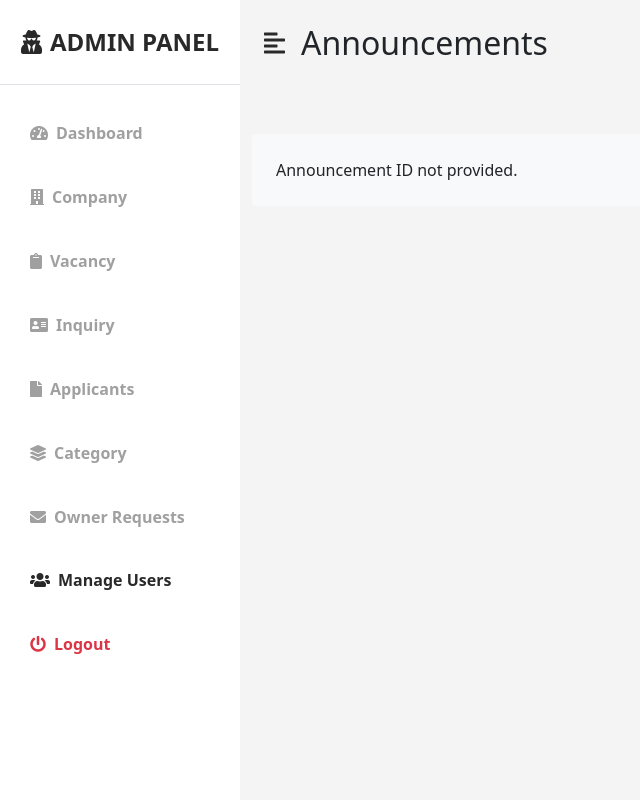
After one commit to bons11/yes, a PHP site: page /admin/page-edit-announcement.php in a window 1280 px wide. The commit adds this page. Shown: the whole page, without its empty margins (0-640 px from the left). Run offline with PHP 8.4, Linux system fonts and the light colour scheme; data comes from the database, SQL or seed files in the repository.

Commit message:
edit/delete function on announcement added

```diff
--- /dev/null
+++ b/JobPortal/src/admin/page-edit-announcement.php
@@ -0,0 +1,152 @@
+<?php
+include 'date_end.php';
+session_start(); // Start the session
+?>
+<!DOCTYPE html>
+<html lang="en">
+
+<head>
+    <meta charset="UTF-8">
+    <meta http-equiv="X-UA-Compatible" content="IE=edge">
+    <meta name="viewport" content="width=device-width, initial-scale=1.0">
+    <link href="https://cdn.jsdelivr.net/npm/bootstrap@5.0.0-beta3/dist/css/bootstrap.min.css" rel="stylesheet" />
+    <link rel="stylesheet" href="https://cdnjs.cloudflare.com/ajax/libs/font-awesome/5.15.3/css/all.min.css" />
+    <link rel="stylesheet" href="style/styles.css" />
+    <title>Edit User</title>
+    <link href="img/bugallon-seal.png" rel="icon">
+</head>
+
+<body>
+
+    <style>
+        /* Add custom styles for the scrollable content area */
+        #page-content-wrapper {
+            overflow-y: auto;
+            max-height: calc(100vh - 56px);
+            /* Adjust according to your header's height */
+        }
+    </style>
+
+    <div class="d-flex" id="wrapper">
+        <!-- Sidebar -->
+        <!-- Sidebar -->
+        <div class="bg-white" id="sidebar-wrapper">
+            <div class="sidebar-heading text-center py-4 primary-text fs-4 fw-bold text-uppercase border-bottom">
+                <i class="fas fa-user-secret me-2"></i>Admin Panel
+            </div>
+            <div class="list-group list-group-flush my-3">
+                <a href="page-dashboard.php"
+                    class="list-group-item list-group-item-action bg-transparent second-text fw-bold">
+                    <i class="fas fa-tachometer-alt me-2"></i>Dashboard
+                </a>
+                <a href="page-company.php"
+                    class="list-group-item list-group-item-action bg-transparent second-text fw-bold">
+                    <i class="fas fa-building me-2"></i>Company
+                </a>
+                <a href="page-vacancy.php"
+                    class="list-group-item list-group-item-action bg-transparent second-text fw-bold">
+                    <i class="fas fa-clipboard me-2"></i>Vacancy
+                </a>
+                <a href="page-inquiry.php"
+                    class="list-group-item list-group-item-action bg-transparent second-text fw-bold">
+                    <i class="fas fa-address-card me-2"></i>Inquiry
+                </a>
+                <a href="page-applicants.php"
+                    class="list-group-item list-group-item-action bg-transparent second-text fw-bold">
+                    <i class="fas fa-file me-2"></i>Applicants
+                </a>
+                <a href="page-category.php"
+                    class="list-group-item list-group-item-action bg-transparent second-text fw-bold">
+                    <i class="fas fa-layer-group me-2"></i>Category
+                </a>
+                <a href="job-owner-request.php"
+                    class="list-group-item list-group-item-action bg-transparent second-text fw-bold">
+                    <i class="fas fa-envelope me-2"></i>Owner Requests
+                </a>
+                <a href="page-user-list.php"
+                    class="list-group-item list-group-item-action bg-transparent second-text active">
+                    <i class="fas fa-users me-2"></i>Manage Users
+                </a>
+                <a href="#" class="list-group-item list-group-item-action bg-transparent text-danger fw-bold"><i
+                        class="fas fa-power-off me-2"></i>Logout
+                </a>
+            </div>
+        </div>
+        <!-- /#sidebar-wrapper -->
+
+        <!-- Page content wrapper -->
+        <div id="page-content-wrapper">
+            <nav class="navbar navbar-expand-lg navbar-light bg-transparent py-4 px-4">
+                <div class="d-flex align-items-center">
+                    <i class="fas fa-align-left primary-text fs-4 me-3" id="menu-toggle"></i>
+                    <h2 class="fs-2 m-0">Announcements</h2>
+                </div>
+
+            </nav>
+            <!-- /Top navigation bar -->
+
+            <!-- Main content container -->
+            <div class="container mt-5">
+                <!-- Edit user form -->
+                <div class="bg-light p-4 rounded">
+                    <?php
+                    include '../auth/php/config.php';
+
+                    if (isset($_GET['id']) && !empty($_GET['id'])) {
+                        $id = mysqli_real_escape_string($con, $_GET['id']);
+                        $query = "SELECT * FROM tbl_announcement WHERE id = '$id'";
+                        $result = mysqli_query($con, $query);
+
+                        if ($result && mysqli_num_rows($result) > 0) {
+                            $announcement = mysqli_fetch_assoc($result);
+                            ?>
+                            <form action="edit-announcement.php" method="POST" enctype="multipart/form-data">
+                                <input type="hidden" name="id" value="<?php echo $id; ?>">
+                                <!-- Hidden input to hold announcement id -->
+                                <div class="mb-3">
+                                    <label for="event_name" class="form-label">Event Name</label>
+                                    <input type="text" class="form-control" id="event_name" name="event_name"
+                                        value="<?php echo htmlspecialchars($announcement['event_name']); ?>" required>
+                                </div>
+                                <div class="mb-3">
+                                    <label for="event_details" class="form-label">Event Details</label>
+                                    <input type="text" class="form-control" id="event_details" name="event_details"
+                                        value="<?php echo htmlspecialchars($announcement['event_details']); ?>" required>
+                                </div>
+                                <!-- Add the input field for uploading an image -->
+                                <div class="mb-3">
+                                    <label for="event_image" class="form-label">Event Image</label>
+                                    <input type="file" class="form-control" id="event_image" name="event_image" value="<?php echo htmlspecialchars($announcement['event_details']); ?>" required>
+                                </div>
+                                <!-- Add the remaining input fields for other announcement details -->
+                                <div>
+                                    <button type="submit" class="btn btn-primary"><i class="fas fa-user-plus"></i> Save
+                                        Changes</button>
+                                    <a href="page-dashboard.php" class="btn btn-secondary">Cancel</a>
+                                </div>
+                            </form>
+
+                            <?php
+                        } else {
+                            echo "Announcement not found.";
+                        }
+                    } else {
+                        echo "Announcement ID not provided.";
+                    }
+                    ?>
+
+                </div>
+                <!-- /Edit user form -->
+            </div>
+            <!-- /Main content container -->
+        </div>
+        <!-- /Page content wrapper -->
+    </div>
+
+    <script src="https://cdn.jsdelivr.net/npm/bootstrap@5.0.0-beta3/dist/js/bootstrap.bundle.min.js"></script>
+    <script>
+        // Your JavaScript code here
+    </script>
+</body>
+
+</html>
--- a/JobPortal/src/admin/page-edit-user.php
+++ b/JobPortal/src/admin/page-edit-user.php
@@ -92,7 +92,7 @@ session_start(); // Start the session
                 ?>
                         <form action="edit-user.php" method="POST">
 
-                            <input type="hidden" name="uid" value="<?php echo $uid; ?>"> <!-- Hidden input to hold uid -->
+                            <input name="uid" value="<?php echo $uid; ?>"> <!-- Hidden input to hold uid -->
                             <div class="mb-3">
                             <label for="name" class="form-label">Name</label>
                             <input type="text" class="form-control" id="name" name="name" value="<?php echo htmlspecialchars($user['name']); ?>" required>
```
Also changed, not shown: JobPortal/src/admin/delete-announcement.php (added, +28 -0 lines), JobPortal/src/admin/edit-announcement.php (added, +36 -0 lines), JobPortal/src/admin/page-dashboard.php (+79 -26 lines).
